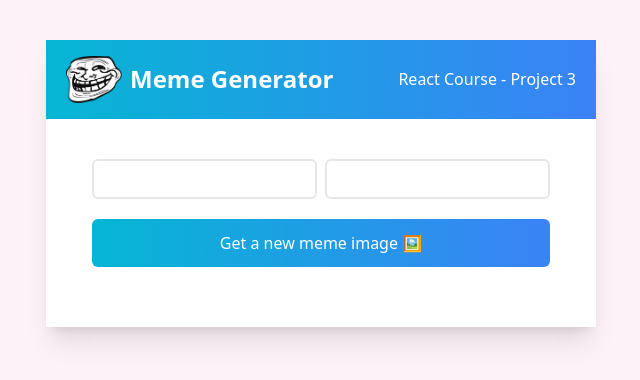
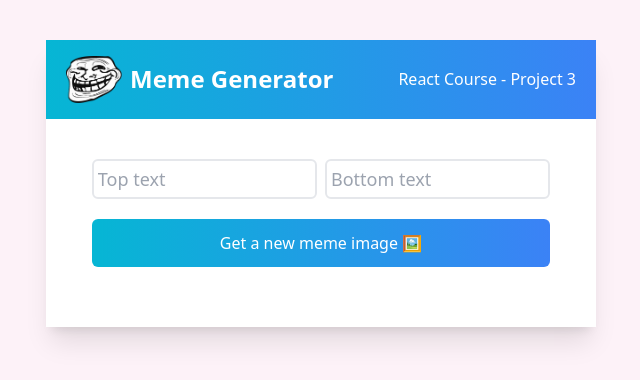
Before and after one commit to arjorb/meme-generator-app, a React (Create React App) app: page / in a window 1280 px wide. Shown: the top 380 px of the page, without its empty margins (319-959 px from the left). Built offline with nearby package versions, Linux system fonts and the light colour scheme; the HTML template or start-up script is replaced by a standard one.

Commit message:
fix:done fixing the placeholder for the text inputs

```diff
--- a/src/components/Meme.js
+++ b/src/components/Meme.js
@@ -6,8 +6,16 @@ const Meme = () => {
       <div className='my-10'>
         <form action='' className='flex flex-col w-10/12 mx-auto'>
           <div className='flex gap-2 justify-center'>
-            <input type='text' className='py-1 pl-1 text-lg outline-none rounded-md border-2 border-gray-200 w-full' />
-            <input type='text' className='py-1 pl-1 text-lg outline-none rounded-md border-2 border-gray-200 w-full' />
+            <input
+              type='text'
+              placeholder='Top text'
+              className='py-1 pl-1 text-lg outline-none rounded-md border-2 border-gray-200 w-full'
+            />
+            <input
+              type='text'
+              placeholder='Bottom text'
+              className='py-1 pl-1 text-lg outline-none rounded-md border-2 border-gray-200 w-full'
+            />
           </div>
           <button className='w-full rounded-md my-5 py-3 px-6 bg-gradient-to-r from-cyan-500 to-blue-500 text-white'>
             Get a new meme image 🖼
```
